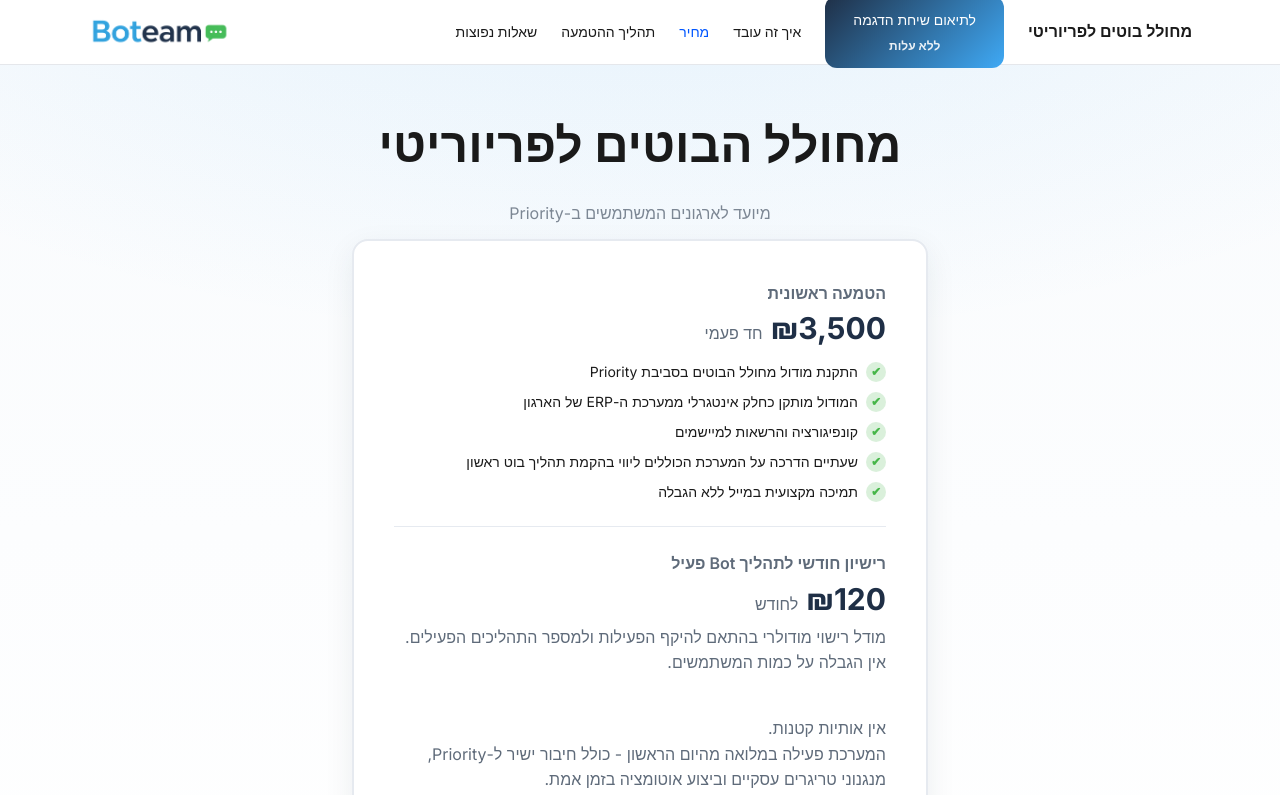
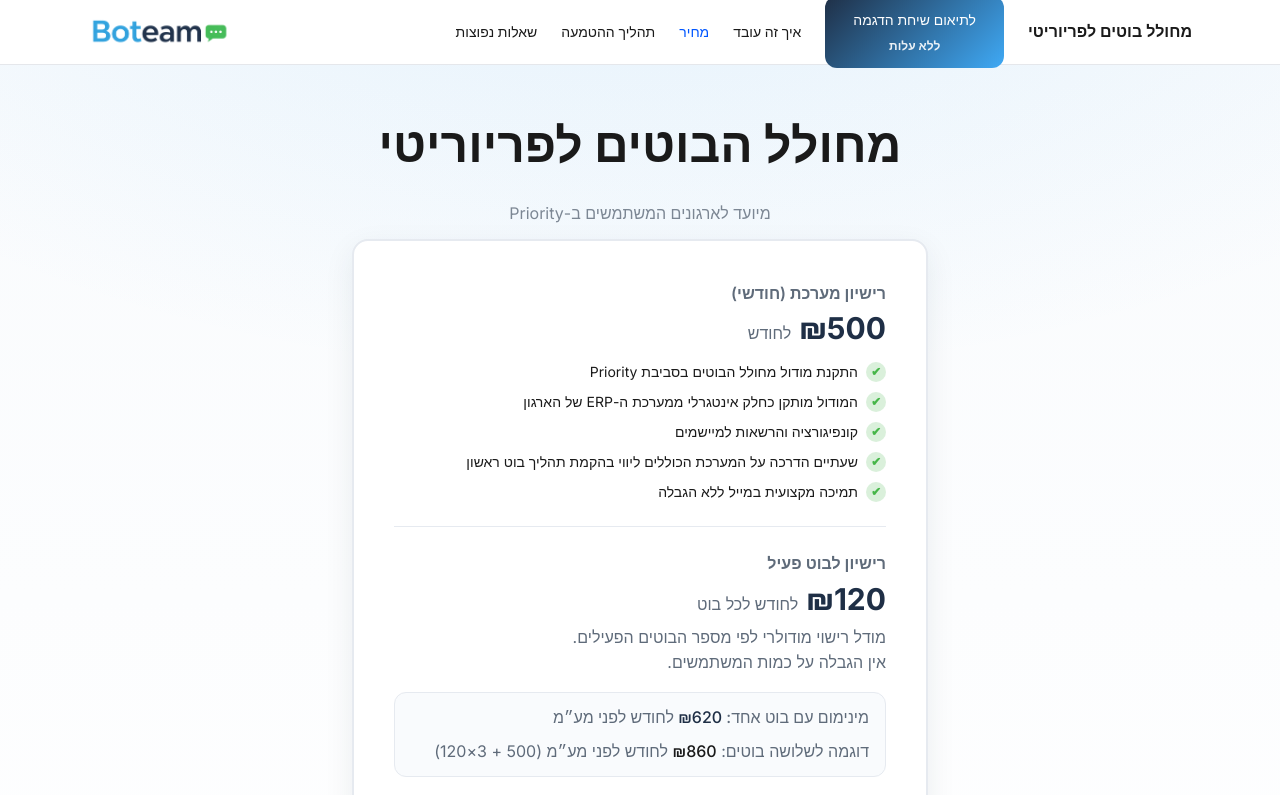
Before and after one commit to botteamai-sketch/boteam, a Next.js app: page /pricing in a window 1280 px wide. Shown: the top 795 px of the page. Built offline with nearby package versions, Linux system fonts and the light colour scheme.

Commit message:
Auto publish

```diff
--- a/app/faq/page.tsx
+++ b/app/faq/page.tsx
@@ -32,13 +32,13 @@ const faqs = [
     category: "מחיר ותשלום",
     question: "מה המחיר?",
     answer:
-      "₪120 לחודש לבוט. דמי הקמה חד-פעמיים ₪3,500 (כולל חיבור ל-Priority והטמעה).",
+      "רישיון מערכת ₪500 לחודש + ₪120 לחודש לכל בוט פעיל (לפני מע״מ). ללא דמי הקמה חד-פעמיים. מינימום עם בוט אחד: ₪620 לחודש לפני מע״מ. לדוגמה שלושה בוטים: ₪860 לחודש לפני מע״מ.",
   },
   {
     category: "מחיר ותשלום",
-    question: "למה יש דמי הקמה?",
+    question: "מה כלול ברישיון המערכת החודשי?",
     answer:
-      "דמי הקמה (₪3,500, חד-פעמי) כוללים חיבור מלא ל-Priority, התאמה לתהליכים שלכם והטמעה מלאה. תשלום אחד - ואז רק חודשי.",
+      "רישיון המערכת (₪500 לחודש) כולל התקנת המודול ב-Priority, קונפיגורציה והרשאות למיישמים, שעתיים הדרכה עם ליווי להקמת תהליך בוט ראשון, ותמיכה במייל ללא הגבלה. אין תשלום חד-פעמי נפרד להטמעה.",
   },
   {
     category: "מחיר ותשלום",
@@ -50,7 +50,7 @@ const faqs = [
     category: "מחיר ותשלום",
     question: "אפשר להוסיף בוטים?",
     answer:
-      "כן. בכל שלב, לפי הצורך - ₪120 לחודש לכל בוט נוסף.",
+      "כן. בכל שלב, לפי הצורך — כל בוט פעיל נוסף הוא ₪120 לחודש, לצד רישיון המערכת ₪500 לחודש.",
   },
   {
     category: "מחיר ותשלום",
@@ -110,13 +110,13 @@ const faqs = [
     category: "כללי",
     question: "האם מדובר בבוט אחד קבוע?",
     answer:
-      "לא. ניתן להגדיר בוטים לפי צורך - לכל תהליך, מחלקה או צורך ארגוני. כל בוט נוסף - ₪120 לחודש.",
+      "לא. ניתן להגדיר בוטים לפי צורך - לכל תהליך, מחלקה או צורך ארגוני. כל בוט פעיל — ₪120 לחודש, בתוספת ₪500 לחודש לרישיון המערכת.",
   },
   {
     category: "כללי",
     question: "כמה זמן לוקח להגדיר בוט?",
     answer:
-      "ברוב המקרים ניתן להגדיר בוט ראשון תוך דקות, כחלק מהתהליכים הקיימים בפריוריטי, ללא צורך בפיתוח. דמי ההקמה כוללים חיבור והטמעה מלאה.",
+      "ברוב המקרים ניתן להגדיר בוט ראשון תוך דקות, כחלק מהתהליכים הקיימים בפריוריטי, ללא צורך בפיתוח. החיבור וההטמעה כלולים במסגרת רישיון המערכת החודשי.",
   },
   {
     category: "טכנולוגיה ואינטגרציה",
--- a/app/pricing/layout.tsx
+++ b/app/pricing/layout.tsx
@@ -3,7 +3,7 @@ import type { Metadata } from "next";
 const canonicalUrl = "https://boteam.org/pricing";
 const title = "מחיר | שכבת ה-AI של Priority | Boteam";
 const description =
-  "מחיר פשוט וברור: ₪120 לחודש לכל בוט פעיל. דמי הקמה חד פעמיים. מערכת מלאה מהיום הראשון.";
+  "מחיר פשוט: ₪500 לחודש רישיון מערכת + ₪120 לחודש לכל בוט פעיל. ללא דמי הקמה. דוגמה: בוט אחד ₪620, שלושה בוטים ₪860 (לפני מע״מ).";
 
 export const metadata: Metadata = {
   title: "מחיר - שכבת ה-AI של Priority",
--- a/app/pricing/page.tsx
+++ b/app/pricing/page.tsx
@@ -24,9 +24,9 @@ const INCLUDED = [
 ] as const;
 
 const STEPS = [
-  { n: "1", title: "חיבור והטמעה - 3,500 ₪" },
+  { n: "1", title: "חיבור והטמעה בסביבת Priority" },
   { n: "2", title: "הפעלת בוט ראשון" },
-  { n: "3", title: "הרחבה חכמה לפי צורך - ₪120 בחודש לכל בוט נוסף" },
+  { n: "3", title: "רישיון חודשי: ₪500 למערכת + ₪120 לכל בוט פעיל" },
 ] as const;
 
 const FAQ = [
@@ -43,12 +43,12 @@ const FAQ = [
     a: "הגדרת התהליכים והרחבתם מבוצעת על ידי מיישם ה-Priority של הארגון, בהתאם ללוגיקה ולמבנה העסקי הפנימי.",
   },
   {
-    q: "למה יש דמי הקמה?",
-    a: "דמי ההקמה (₪3,500 חד-פעמי) כוללים התקנת מודול מלא בסביבת Priority, קונפיגורציה ראשונית, הרשאות למיישמים והדרכת Enablement הכוללת הקמת תהליך ראשון.",
+    q: "מה כלול ברישיון המערכת החודשי (₪500)?",
+    a: "רישיון המערכת כולל התקנת מודול מלא בסביבת Priority, קונפיגורציה ראשונית, הרשאות למיישמים, שעתיים הדרכה כולל ליווי בהקמת תהליך בוט ראשון, ותמיכה מקצועית במייל ללא הגבלה. אין דמי הקמה חד-פעמיים.",
   },
   {
     q: "כיצד עובד המודל החודשי?",
-    a: "הרישוי הינו ₪120 לחודש לכל תהליך Bot פעיל. המודל מודולרי וניתן להרחבה בהתאם למספר התהליכים הפעילים בארגון.",
+    a: "חיוב חודשי של ₪500 עבור רישיון המערכת, ובנוסף ₪120 לחודש לכל בוט פעיל. לדוגמה: בוט אחד — ₪620 לחודש לפני מע״מ; שלושה בוטים — ₪860 לחודש לפני מע״מ. ניתן להרחיב לפי מספר התהליכים הפעילים.",
   },
   {
     q: "האם יש התחייבות ארוכת טווח?",
@@ -60,7 +60,7 @@ const FAQ = [
   },
   {
     q: "האם ניתן להוסיף בוטים נוספים?",
-    a: "כן. ניתן להוסיף תהליכים פעילים בכל שלב בהתאם לצורך הארגוני.",
+    a: "כן. ניתן להוסיף תהליכים פעילים בכל שלב. כל בוט נוסף — ₪120 לחודש, לצד רישיון המערכת ₪500 לחודש.",
   },
   {
     q: "האם יש תמחור לפי משתמשים?",
@@ -110,13 +110,13 @@ export default function PricingPage() {
               animate={{ opacity: 1, y: 0 }}
               transition={{ duration: 0.5 }}
             >
-              {/* התקנה חד־פעמית - עלות ראשית */}
+              {/* רישיון מערכת חודשי */}
               <p className="text-sm font-semibold text-[var(--text-primary)] mb-1">
-                הטמעה ראשונית
+                רישיון מערכת (חודשי)
               </p>
               <p className="flex flex-wrap items-baseline gap-x-2 mb-4">
-                <span className="text-2xl md:text-3xl font-bold text-[var(--primary-dark)]">₪3,500</span>
-                <span className="text-base text-[var(--text-secondary)]">חד פעמי</span>
+                <span className="text-2xl md:text-3xl font-bold text-[var(--primary-dark)]">₪500</span>
+                <span className="text-base text-[var(--text-secondary)]">לחודש</span>
               </p>
               <ul className="mt-3 space-y-2.5 mb-6">
                 {[
@@ -137,17 +137,23 @@ export default function PricingPage() {
 
               <hr className="border-t border-[var(--border-soft)] my-6" />
 
-              {/* רישוי חודשי */}
+              {/* רישיון לבוט */}
               <p className="text-sm font-semibold text-[var(--text-primary)] mb-1">
-                רישיון חודשי לתהליך Bot פעיל
+                רישיון לבוט פעיל
               </p>
               <p className="flex flex-wrap items-baseline gap-x-2 mb-2">
                 <span className="text-2xl md:text-3xl font-bold text-[var(--primary-dark)]">₪120</span>
-                <span className="text-base text-[var(--text-secondary)]">לחודש</span>
+                <span className="text-base text-[var(--text-secondary)]">לחודש לכל בוט</span>
               </p>
-              <p className="text-sm text-[var(--text-secondary)] mb-6">
-                מודל רישוי מודולרי בהתאם להיקף הפעילות ולמספר התהליכים הפעילים.<br />
+              <p className="text-sm text-[var(--text-secondary)] mb-4">
+                מודל רישוי מודולרי לפי מספר הבוטים הפעילים.<br />
                 אין הגבלה על כמות המשתמשים.
+              </p>
+              <p className="text-sm text-[var(--text-primary)] font-medium mb-6 rounded-xl bg-[var(--background-soft)] px-4 py-3 border border-[var(--border-soft)]">
+                מינימום עם בוט אחד: <span className="text-[var(--primary-dark)]">₪620</span> לחודש לפני מע״מ
+                <span className="block mt-2 font-normal text-[var(--text-secondary)]">
+                  דוגמה לשלושה בוטים: <span className="font-medium text-[var(--text-primary)]">₪860</span> לחודש לפני מע״מ (500 + 3×120)
+                </span>
               </p>
 
               <p className="text-sm text-[var(--text-secondary)] pt-4 leading-relaxed">
@@ -155,7 +161,7 @@ export default function PricingPage() {
                 המערכת פעילה במלואה מהיום הראשון - כולל חיבור ישיר ל-Priority, מנגנוני טריגרים עסקיים וביצוע אוטומציה בזמן אמת.
               </p>
               <p className="text-sm text-[var(--text-secondary)] leading-relaxed">
-                אתם משלמים רק לפי כמות הבוטים הפעילים בפועל.
+                ללא דמי הקמה חד-פעמיים — התמחור החודשי משקף את רישיון המערכת ואת מספר הבוטים הפעילים.
               </p>
               <p className="text-xs text-[var(--text-secondary)] opacity-80 mt-4 pt-4 border-t border-[var(--border-soft)]" dir="rtl">
                 * כל המחירים לפני מע״מ
@@ -312,9 +318,8 @@ export default function PricingPage() {
                 ))}
               </ul>
               <p className="text-[var(--text-secondary)] leading-relaxed mb-3">
-                הבוט הראשי (המרכזיה) אינו מחויב ברישוי חודשי.
-                <br />
-                הרישוי מתייחס לבוטים המתמחים בלבד.
+                כל בוט פעיל נספר ברישוי: <span className="font-medium text-[var(--text-primary)]">₪120 לחודש לכל בוט</span>, בתוספת{" "}
+                <span className="font-medium text-[var(--text-primary)]">₪500 לחודש</span> עבור רישיון המערכת.
               </p>
               <p className="text-[var(--text-primary)] font-semibold">
                 רישוי בוט (₪120 לחודש) הוא רישוי לתהליך עסקי אחד מלא.
@@ -352,13 +357,13 @@ export default function PricingPage() {
                 className="rounded-2xl border border-slate-300 bg-[var(--background-soft)] p-6 md:p-8"
                 {...fadeUp}
               >
-                <h3 className="text-lg font-bold text-[var(--text-primary)] mb-1">התקנת מודול מערכת</h3>
-                <p className="text-base font-semibold text-[var(--primary-dark)] mb-3">₪3,500 חד־פעמי</p>
+                <h3 className="text-lg font-bold text-[var(--text-primary)] mb-1">רישיון מערכת (חודשי)</h3>
+                <p className="text-base font-semibold text-[var(--primary-dark)] mb-3">₪500 לחודש</p>
                 <p className="text-[var(--text-secondary)] leading-relaxed mb-2">
-                  כולל התקנת מחולל הבוטים כחלק אינטגרלי ממערכת Priority, קונפיגורציה ראשונית, הרשאות למיישמים והדרכת Enablement הכוללת הקמת תהליך ראשון.
+                  כולל התקנת מחולל הבוטים כחלק אינטגרלי ממערכת Priority, קונפיגורציה ראשונית, הרשאות למיישמים והדרכת Enablement הכוללת הקמת תהליך ראשון — ללא דמי הקמה חד-פעמיים.
                 </p>
                 <p className="text-[var(--text-secondary)] leading-relaxed">
-                  תשלום חד־פעמי להטמעת שכבת ה-Automation בארגון.
+                  התשתית וההטמעה משולמות במסגרת הרישיון החודשי למערכת.
                 </p>
               </motion.div>
               <motion.div
@@ -366,10 +371,13 @@ export default function PricingPage() {
                 {...fadeUp}
                 transition={{ delay: 0.05 }}
               >
-                <h3 className="text-lg font-bold text-[var(--text-primary)] mb-1">רישיון חודשי לתהליך Bot פעיל</h3>
-                <p className="text-base font-semibold text-[var(--primary-dark)] mb-3">₪120 לחודש לכל תהליך פעיל</p>
+                <h3 className="text-lg font-bold text-[var(--text-primary)] mb-1">רישיון חודשי לבוט פעיל</h3>
+                <p className="text-base font-semibold text-[var(--primary-dark)] mb-3">₪120 לחודש לכל בוט</p>
                 <p className="text-[var(--text-secondary)] leading-relaxed mb-2">
-                  מודל רישוי מודולרי הניתן להרחבה בהתאם למספר התהליכים הפעילים בארגון.
+                  מודל רישוי מודולרי הניתן להרחבה בהתאם למספר התהליכים הפעילים בארגון. הסכום החודשי הכולל הוא ₪500 + (₪120 × מספר הבוטים הפעילים).
+                </p>
+                <p className="text-[var(--text-secondary)] leading-relaxed mb-2">
+                  דוגמאות לפני מע״מ: בוט אחד — ₪620 לחודש; שלושה בוטים — ₪860 לחודש.
                 </p>
                 <p className="text-[var(--text-secondary)] leading-relaxed">
                    התמחור אינו לפי משתמשים.<br />התמחור אינו לפי נפח הודעות.
```
